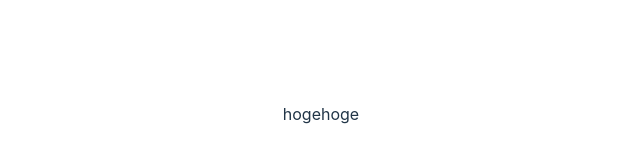
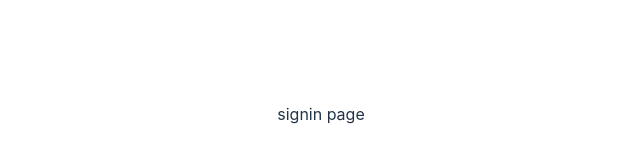
Before and after one commit to yashiro-ryo/authentication-client-web, a Vue app: page /signin in a window 1280 px wide. Shown: the part 286-448 px from the top of the page, without its empty margins (319-959 px from the left). Built offline with nearby package versions, Linux system fonts and the light colour scheme.

Commit message:
feat: 各ページにルーティングするように実装

```diff
--- a/src/App.vue
+++ b/src/App.vue
@@ -1,3 +1,3 @@
 <template>
-  hogehoge
+  <router-view />
 </template>
--- /dev/null
+++ b/src/components/pages/Forget.vue
@@ -0,0 +1 @@
+<template>forget page</template>
--- /dev/null
+++ b/src/components/pages/Signin.vue
@@ -0,0 +1 @@
+<template>signin page</template>
--- /dev/null
+++ b/src/components/pages/Signup.vue
@@ -0,0 +1 @@
+<template>signup page</template>
```
Also changed, not shown: src/main.ts (+5 -4 lines), src/router.ts (added, +18 -0 lines).
